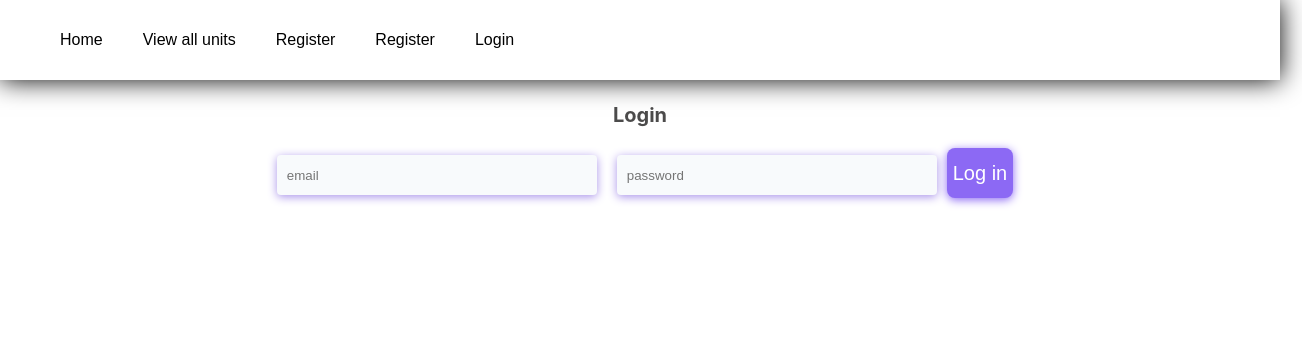
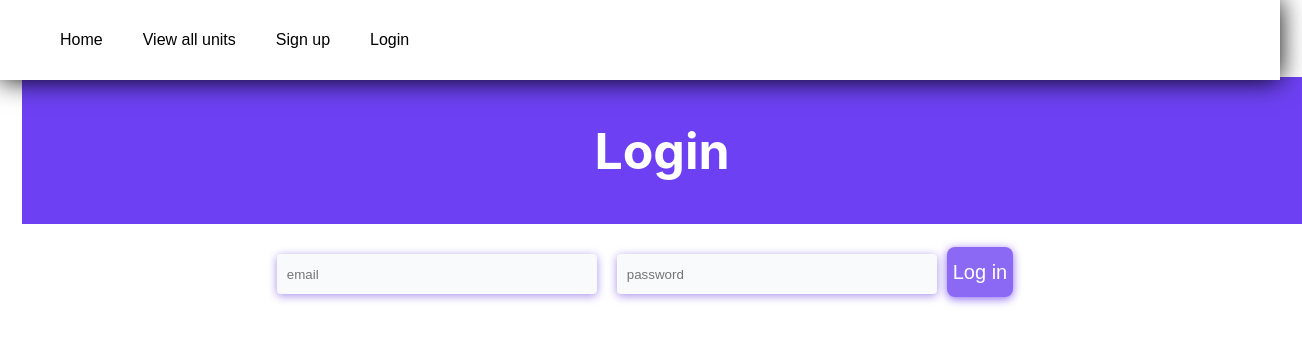
Before and after one commit to zaramarks1/TaskBnB_client, a React (Create React App) app: page /login in a window 1280 px wide. Shown: the top 344 px of the page, 1302 px wide, since content can reach past the window. Built offline with nearby package versions, Linux system fonts and the light colour scheme.

Commit message:
changes fronend

```diff
--- a/src/pages/Home.jsx
+++ b/src/pages/Home.jsx
@@ -20,7 +20,8 @@ const Home = () => {
       <Title title="Welcome to TaskBnB" />
 
       { currentUser ? (
-        <h1>You are logged in!</h1>
+        <h2>You are logged in! {currentUser.email}
+        </h2>
       ) : (
         <h1>You are not logged in </h1>
       )}
--- a/src/pages/Login.jsx
+++ b/src/pages/Login.jsx
@@ -1,6 +1,7 @@
 import React, { useState } from "react";
 import { useNavigate } from "react-router-dom";
 import authService from "../service/auth.service";
+import Title from "./Title";
 
 const Login = () => {
   const [email, setEmail] = useState("");
@@ -14,7 +15,7 @@ const Login = () => {
       await authService.login(email, password).then(
         () => {
           navigate("/");
-         //window.location.reload();
+         window.location.reload();
         },
         (error) => {
           console.log(error);
@@ -26,9 +27,12 @@ const Login = () => {
   };
 
   return (
+    <>
+
+    <Title title = "Login"/>
+
     <div>
       <form onSubmit={handleLogin}>
-        <h3>Login</h3>
         <input
           type="text"
           placeholder="email"
@@ -44,6 +48,8 @@ const Login = () => {
         <button type="submit">Log in</button>
       </form>
     </div>
+
+    </>
   );
 };
 
--- a/src/pages/Navbar.jsx
+++ b/src/pages/Navbar.jsx
@@ -33,12 +33,6 @@ function Navbar() {
             <Link to= "/viewUnits">View all units</Link>
         </li>
 
-        {!currentUser && (
-           <li>
-            <Link to= "/register">Register</Link>
-          </li>
-        )}
-
         {currentUser ? (
           <>
 
@@ -56,7 +50,7 @@ function Navbar() {
         ) : (
           <>
           <li>
-          <Link to= "/register">Register</Link>
+          <Link to= "/register">Sign up</Link>
           </li>
 
           <li>
--- a/src/pages/Register.jsx
+++ b/src/pages/Register.jsx
@@ -1,6 +1,7 @@
 import React, { useState } from "react";
 import authService from "../service/auth.service";
 import { useNavigate } from "react-router-dom";
+import Title from "./Title";
 
 const Register = () => {
   const [firstname, setFirstname] = useState("");
@@ -18,7 +19,7 @@ const Register = () => {
           // check for token and user already exists with 200
              console.log("Sign up successfully", response);
           navigate("/");
-          //window.location.reload();
+          window.location.reload();
         },
         (error) => {
           console.log(error);
@@ -31,13 +32,14 @@ const Register = () => {
 
   return (
     <div>
+       <Title title = "Sign Up"/>
       <form onSubmit={handleSignup}>
-        <h3>Sign up</h3>
+
         <input
           type="text"
           placeholder="firstname"
           value={firstname}
-          onChange={(e) => setLastname(e.target.value)}
+          onChange={(e) => setFirstname(e.target.value)}
         />
         <input
           type="text"
```
